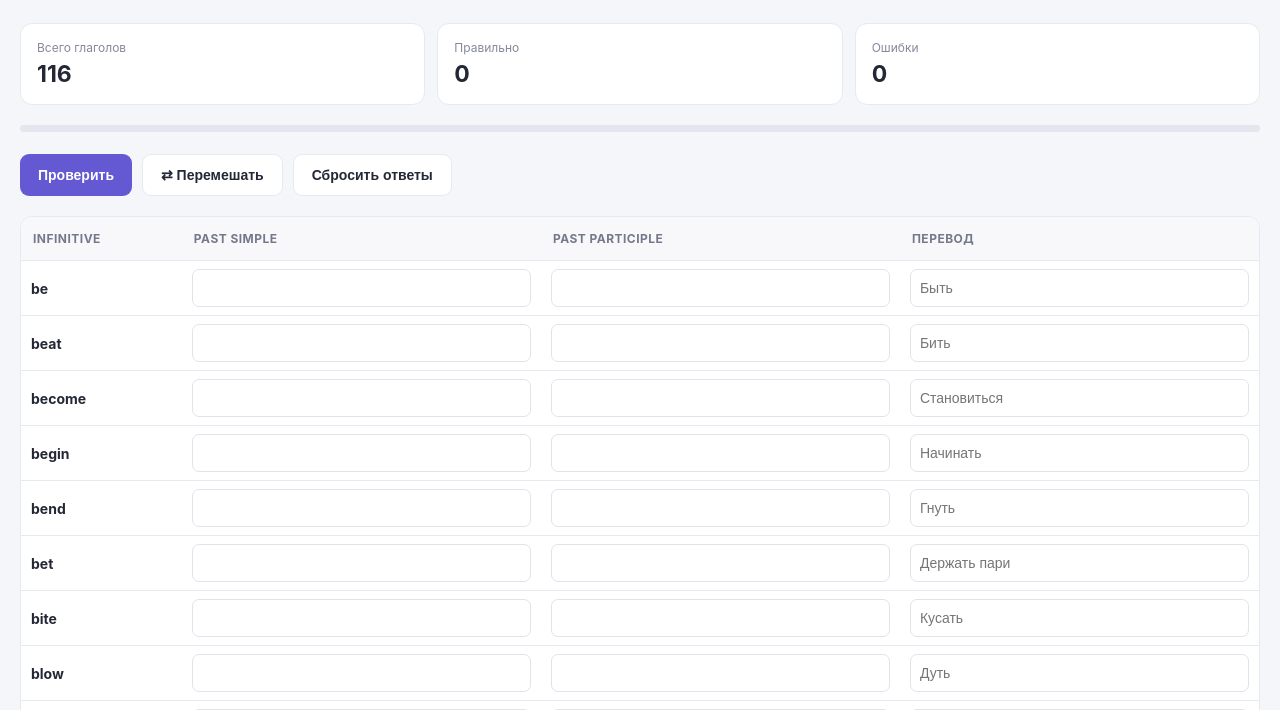
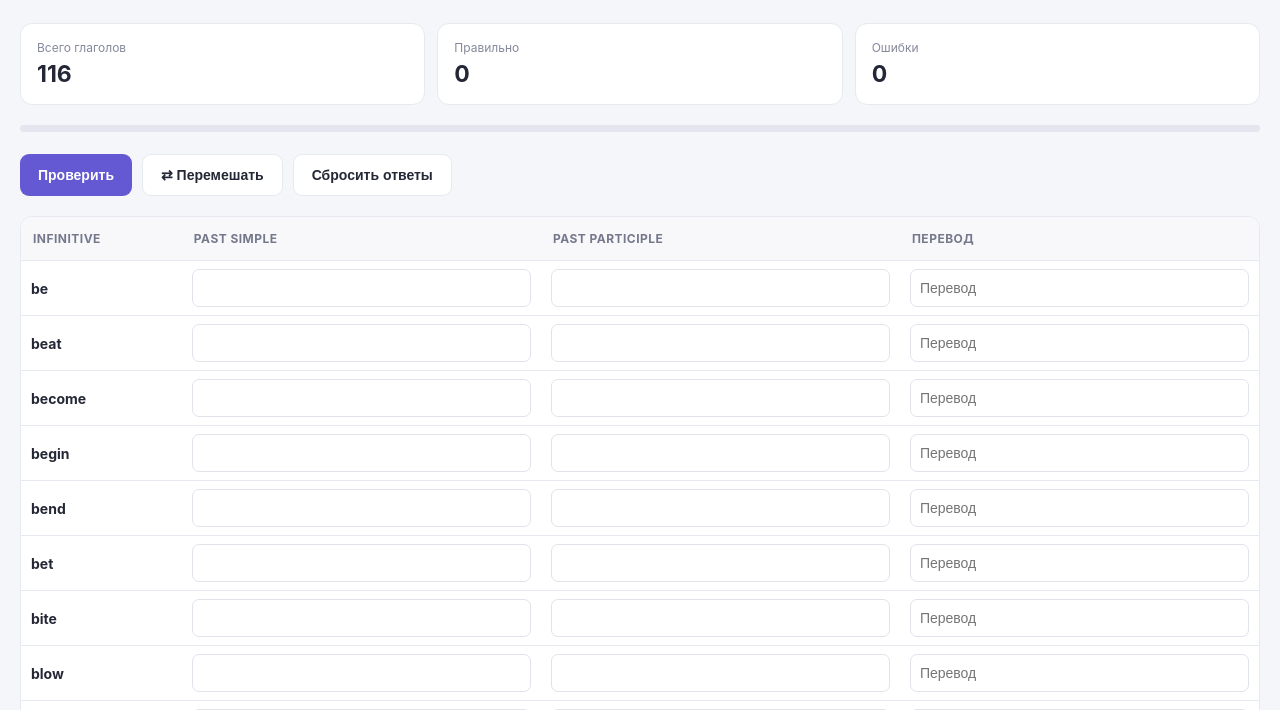
Before and after one commit to ponomarr85/english-verb, a plain HTML site: page index.html in a window 1280 px wide. Shown: the part 90-800 px from the top of the page. Drawn offline with Linux system fonts and the light colour scheme.

Commit message:
Update index.html

```diff
--- a/index.html
+++ b/index.html
@@ -339,7 +339,7 @@ function renderTable() {
       <td><input type="text" autocomplete="off" data-field="2" aria-label="Past Participle ${verb[0]}"></td>
       <td class="translation">
         <input type="text" autocomplete="off" data-field="3"
-          placeholder="${verb[3]}" aria-label="Перевод ${verb[0]}">
+          placeholder="Перевод" aria-label="Перевод ${verb[0]}">
       </td>
     `;
 
```
